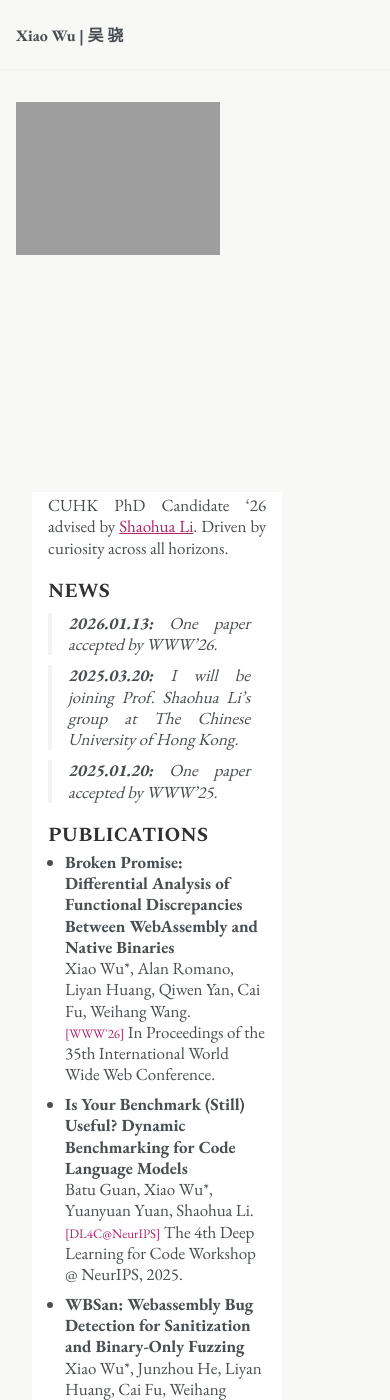
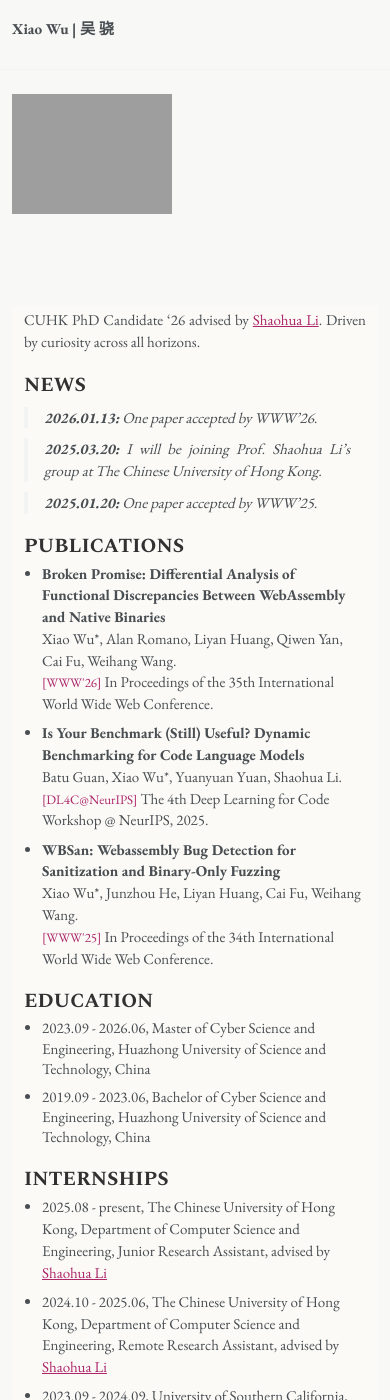
Before and after one commit to xiaowu417/xiaowu417.github.io, a Jekyll site: the page built from _pages/about.md, in a window 390 px wide and 1400 px high. Built offline with Jekyll 4.4.1, drawn with Linux system fonts in a browser that asks for light colours; emoji names are drawn with the system emoji font.

Commit message:
add iphone css

```diff
--- a/_includes/author-profile.html
+++ b/_includes/author-profile.html
@@ -14,11 +14,11 @@
     {% endif %}
   </div>
 
-  <div class="author__content">
+<!--   <div class="author__content">
     <h3 class="author__name">{{ author.name }}</h3>
     {% if author.pronouns %}<p class="author__pronouns">{{ author.pronouns }}</p>{% endif %}
     {% if author.bio %}<p class="author__bio">{{ author.bio }}</p>{% endif %}
-  </div>
+  </div> -->
 
   <div class="author__urls-wrapper">
     <ul class="author__urls social-icons">
@@ -158,7 +158,7 @@
     </ul>
   </div>
 
-  <div style="width: 170px; height: 170px;">
+  <!-- <div style="width: 170px; height: 170px;">
   <script type="text/javascript" id="mapmyvisitors" src="//mapmyvisitors.com/map.js?d=9ZCGXta2mygfN8OlsNJLXjd7Vo3vwYx4nrYV6o0v3Hs&cl=ffffff&w=a"></script>
-  </div>
+  </div> -->
 </div>
--- a/_includes/head.html
+++ b/_includes/head.html
@@ -17,5 +17,6 @@
 
 <!-- For all browsers -->
 <link rel="stylesheet" href="{{ base_path }}/assets/css/main.css">
+<link rel="stylesheet" media="(max-width: 1024px)" href="{{ base_path }}/assets/css/responsive.css">
 
 <meta http-equiv="cleartype" content="on">
--- a/_sass/layout/_page.scss
+++ b/_sass/layout/_page.scss
@@ -36,7 +36,7 @@
     margin-right: auto;
     padding-left: 1em;
     padding-right: 1em;
-    background-color: #fff;
+    background-color: #fbfaf7;
 
     // 在更大的断点上保持响应式（可选）
     @include breakpoint($x-large) {
--- /dev/null
+++ b/assets/css/responsive.scss
@@ -0,0 +1,93 @@
+---
+---
+
+@media screen and (max-width: 1024px) {
+  #main {
+    padding-left: 0.75rem;
+    padding-right: 0.75rem;
+    margin-top: 1.5em;
+  }
+
+  .page {
+    padding-left: 0 !important;
+    padding-right: 0 !important;
+  }
+
+  .page .page__inner-wrap {
+    max-width: 100%;
+    padding-left: 0.75rem;
+    padding-right: 0.75rem;
+  }
+
+  .page__content p,
+  .page__content dl,
+  .page__content ul,
+  .page__content em {
+    font-size: clamp(15px, 2.4vw, 17px);
+    line-height: 1.45;
+  }
+
+  .page__content ul {
+    padding-left: 1.2em;
+  }
+
+  .page__content li {
+    line-height: 1.35;
+  }
+
+  .page__content table {
+    display: block;
+    width: 100%;
+    overflow-x: auto;
+  }
+
+  .sidebar {
+    margin-bottom: 0.5em;
+  }
+
+  .sidebar > div[itemscope] {
+    display: flex;
+    align-items: flex-start;
+    gap: 0.75rem;
+  }
+
+  .author__avatar {
+    width: 48px;
+    height: auto;
+    flex: 0 0 auto;
+  }
+
+  .author__avatar img {
+    max-width: 160px;
+  }
+
+  .author__content {
+    padding-left: 12px;
+    padding-right: 12px;
+  }
+
+  .sidebar .author__name {
+    font-size: 16px;
+  }
+
+  .author__urls-wrapper {
+    display: block;
+    flex: 1 1 auto;
+    padding-right: 0;
+    text-align: left;
+  }
+
+  .masthead__inner-wrap {
+    padding: 0.75rem;
+  }
+
+  .greedy-nav a {
+    margin: 0 0.5rem;
+    padding: 0.4rem 0;
+    font-size: 0.95em;
+  }
+
+  .greedy-nav button {
+    height: 2.2rem;
+  }
+}
```
